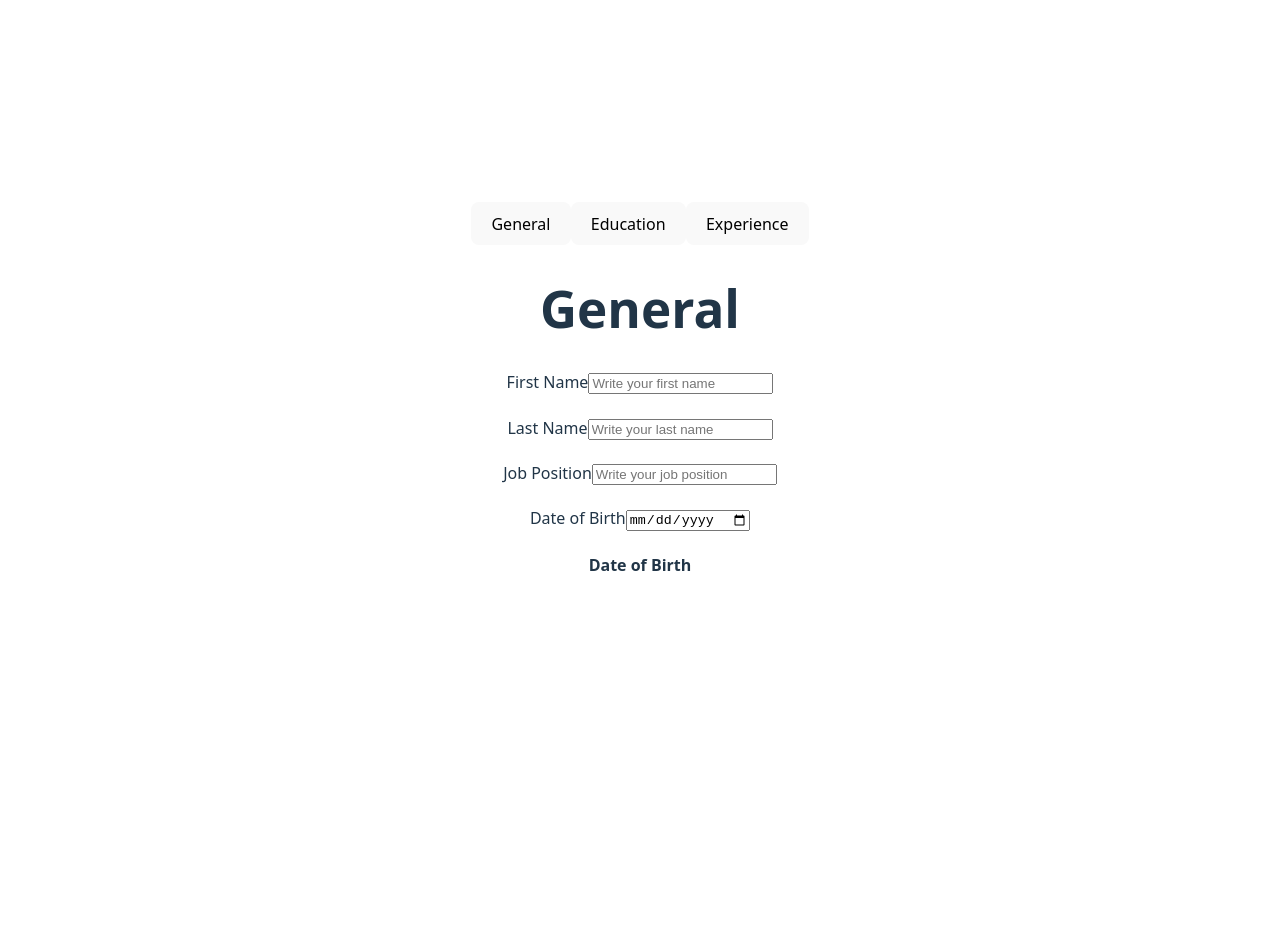
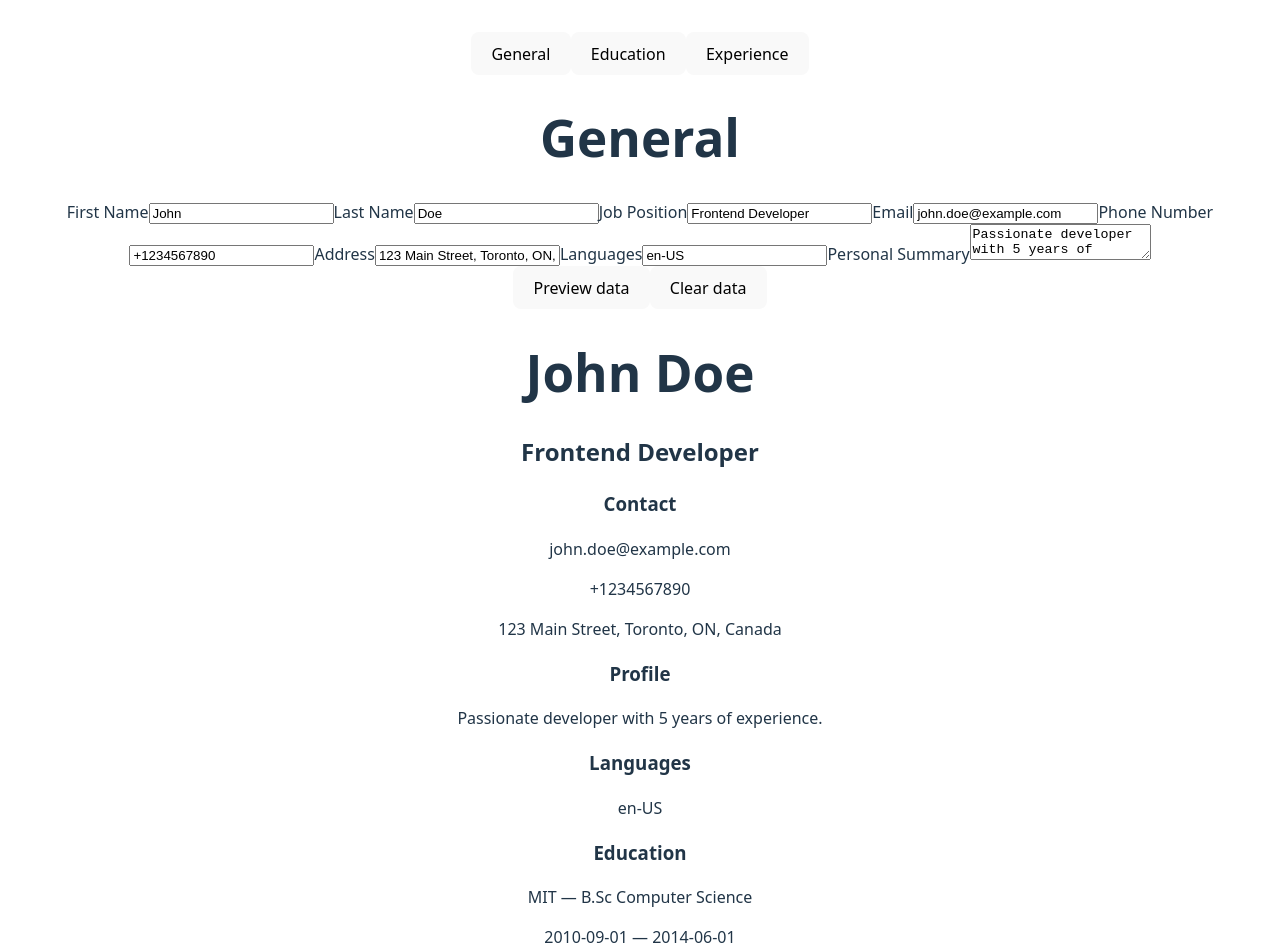
Before and after one commit to alinakotlovets/CV-Application, a React (Vite) app: page / in a window 1280 px wide. Shown: the top 952 px of the page. Before the commit the page ends 800 px from the top, so only its background shows below. Built offline with nearby package versions, Linux system fonts and the light colour scheme.

Commit message:
add preview cv and option to clear it

```diff
--- a/src/App.jsx
+++ b/src/App.jsx
@@ -1,55 +1,253 @@
-import {useState} from 'react'
+import React, {useState} from 'react';
 import './App.css'
 
-function SectionBox({title, sectionKey}) {
-    const [inputValue, setInputValue] = useState({
-        general: {firstName: "", lastName: "", jobPosition: "", DateOfBirth: "Date of Birth"},
-        education: {school: "", title: "", dateFrom: "From", dateTo: "To", isActive: "false"},
-        experience: {company: "", position: "", tasks: "", dateFrom: "", dateTo: ""}
-    })
+
+function ButtonsClearAddData({setData}) {
+    const previewData = () => {
+        let previewObject = {
+            general: {
+                firstName: "John",
+                lastName: "Doe",
+                jobPosition: "Frontend Developer",
+                email: "john.doe@example.com",
+                phoneNumber: "+1234567890",
+                address: "123 Main Street, Toronto, ON, Canada",
+                language: "en-US",
+                personalSummary: "Passionate developer with 5 years of experience."
+            },
+            education: {
+                school: "MIT",
+                title: "B.Sc Computer Science",
+                dateFrom: "2010-09-01",
+                dateTo: "2014-06-01",
+                isActive: false
+            },
+            experience: {
+                company: "Google",
+                position: "Software Engineer",
+                tasks: "Developed web applications",
+                dateFrom: "2015-01-01",
+                dateTo: "2020-12-31"
+            }
+
+        }
+        setData(previewObject);
+    }
+
+    const clearData = () => {
+        let clearObject = {
+            general: {
+                firstName: "",
+                lastName: "",
+                jobPosition: "",
+                email: "",
+                phoneNumber: "",
+                address: "",
+                language: "",
+                personalSummary: ""
+            },
+            education: {
+                school: "",
+                title: "",
+                dateFrom: "",
+                dateTo: "",
+                isActive: false
+            },
+            experience: {
+                company: "",
+                position: "",
+                tasks: "",
+                dateFrom: "",
+                dateTo: ""
+            }
+
+        }
+        setData(clearObject);
+
+    }
+    return (
+        <div>
+            <button onClick={previewData}>Preview data</button>
+            <button onClick={clearData}>Clear data</button>
+        </div>
+    )
+}
+
+function Preview({data}) {
+    const renderSchoolTitle = (edu) => {
+        if (!edu.school && !edu.title) return null;
+        return (
+            <p>
+                {edu.school} — {edu.title}
+            </p>
+        );
+    };
+
+    const renderEducationData = (edu) => {
+        if (!edu.dateFrom && !edu.dateTo) return null;
+        return (
+            <p>
+                {edu.dateFrom} — {edu.isActive ? "Current" : edu.dateTo}
+            </p>
+        )
+    }
+
+    const renderExperienceCompany = (exp) => {
+        if (!exp.company && !exp.position) return null;
+        return (
+            <p>{exp.company} — {exp.position}</p>
+        )
+    }
+
+    const renderExperienceData = (expDat) => {
+        if (!expDat.dateFrom && !expDat.dateTo) return null;
+        return (
+            <p>{expDat.dateFrom} — {expDat.dateTo}</p>
+        )
+    }
+
+    return (
+        <div className="preview">
+            <div>
+                <h1>{data.general.firstName} {data.general.lastName}</h1>
+                <h2>{data.general.jobPosition}</h2>
+            </div>
+            <div>
+                <h3>Contact</h3>
+                <p>{data.general.email}</p>
+                <p>{data.general.phoneNumber}</p>
+                <p>{data.general.address}</p>
+            </div>
+            <div>
+                <h3>Profile</h3>
+                <p>{data.general.personalSummary}</p>
+            </div>
+            <div>
+                <h3>Languages</h3>
+                <p>{data.general.language}</p>
+            </div>
+            <div>
+                <h3>Education</h3>
+                {renderSchoolTitle(data.education)}
+                {renderEducationData(data.education)}
+            </div>
+            <div>
+                <h3>Experience</h3>
+                {renderExperienceCompany(data.experience)}
+                {renderExperienceData(data.experience)}
+                <p>{data.experience.tasks}</p>
+            </div>
+        </div>
+    )
+}
+
+function SectionBox({title, sectionKey, inputValue, placeholders, setInputValue}) {
     const onChange = (e, key) => {
         const value = e.target.type === 'checkbox' ? e.target.checked : e.target.value;
         const updatedSection = {...inputValue[sectionKey], [key]: value};
         setInputValue({...inputValue, [sectionKey]: updatedSection});
-    }
-    const placeholders = {
-        general: {
-            firstName: "First Name",
-            lastName: "Last Name",
-            jobPosition: "Job Position",
-            DateOfBirth: "Date of Birth"
-        },
-        education: {school: "School", title: "Title", dateFrom: "From", dateTo: "To", isActive: "Current"},
-        experience: {company: "Company", position: "Position", tasks: "Tasks", dateFrom: "From", dateTo: "To"}
     }
 
     return (
         <>
             <h1>{title}</h1>
             {
-                Object.keys(inputValue[sectionKey]).map((key) => (
-                        <>
-                            <label htmlFor={key}>{placeholders[sectionKey][key]}</label>
-                            {key === "DateOfBirth" || key === "date" || key === "dateFrom" || key === "dateTo"
-                                ? (<input id={key} type="date" key={key} onChange={(e) => onChange(e, key)}
-                                          value={inputValue[sectionKey][key]}/>)
-                                : key === "isActive"
-                                    ? (<input id={key} type="checkbox" onChange={(e) => onChange(e, key)}
-                                              checked={inputValue[sectionKey][key]}
-                                              key={key}/>)
-                                    : (<input id={key} type="text" key={key} onChange={(e) => onChange(e, key)}
-                                              value={inputValue[sectionKey][key]}
-                                              placeholder={"Write your " + placeholders[sectionKey][key].toLowerCase()}/>)}
+                Object.keys(inputValue[sectionKey]).map((key) => {
+                        const hideDateTo = sectionKey === "education" && inputValue[sectionKey].isActive && key === "dateTo";
+                        const isCheckbox = key === "isActive";
+                        const isDateField = ["DateOfBirth", "dateFrom", "dateTo"].includes(key);
+                        const isTextArea = key === "personalSummary";
 
-                            <h4>{inputValue[sectionKey][key]}</h4>
-                        </>
-                    )
+                        return (
+                            <>
+                                {hideDateTo ? null : (
+                                    <>
+                                        <label htmlFor={key}>{placeholders[sectionKey][key]}</label>
+                                        {isDateField ? (
+                                            <input id={key} type="date" value={inputValue[sectionKey][key]}
+                                                   onChange={(e) => onChange(e, key)}/>
+                                        ) : isCheckbox ? (
+                                            <input id={key} type="checkbox" checked={inputValue[sectionKey][key]}
+                                                   onChange={(e) => onChange(e, key)}/>
+                                        ) : isTextArea ? (
+                                                <textarea id={key} value={inputValue[sectionKey][key]}
+                                                          placeholder={"Write your " + placeholders[sectionKey][key].toLowerCase()}
+                                                          onChange={(e) => onChange(e, key)}></textarea>)
+                                            : (
+                                                <input
+                                                    id={key}
+                                                    type="text"
+                                                    value={inputValue[sectionKey][key]}
+                                                    placeholder={"Write your " + placeholders[sectionKey][key].toLowerCase()}
+                                                    onChange={(e) => onChange(e, key)}
+                                                />
+                                            )}
+                                    </>
+                                )}
+                            </>
+
+                        )
+                    }
                 )}
         </>
     )
 }
 
 function App() {
+    const [inputValue, setInputValue] = useState({
+        general: {
+            firstName: "John",
+            lastName: "Doe",
+            jobPosition: "Frontend Developer",
+            email: "john.doe@example.com",
+            phoneNumber: "+1234567890",
+            address: "123 Main Street, Toronto, ON, Canada",
+            language: "en-US",
+            personalSummary: "Passionate developer with 5 years of experience."
+        },
+        education:
+            {
+                school: "MIT",
+                title: "B.Sc Computer Science",
+                dateFrom: "2010-09-01",
+                dateTo: "2014-06-01",
+                isActive: false
+            },
+        experience: {
+            company: "Google",
+            position: "Software Engineer",
+            tasks: "Developed web applications",
+            dateFrom: "2015-01-01",
+            dateTo: "2020-12-31"
+        }
+    })
+
+    const placeholders = {
+        general: {
+            firstName: "First Name",
+            lastName: "Last Name",
+            jobPosition: "Job Position",
+            email: "Email",
+            phoneNumber: "Phone Number",
+            address: "Address",
+            language: "Languages",
+            personalSummary: "Personal Summary"
+        },
+        education: {
+            school: "School name",
+            title: "Degree",
+            dateFrom: "Start Date",
+            dateTo: "End Date",
+            isActive: "Current"
+        },
+        experience: {
+            company: "Company Name",
+            position: "Position",
+            tasks: "Skills",
+            dateFrom: "Start Date",
+            dateTo: "End Date"
+        }
+    }
     const sections = [
         {key: "general", title: "General"},
         {key: "education", title: "Education"},
@@ -67,7 +265,11 @@ function App() {
             ))
             }
             <SectionBox title={sections.find(section => section.key === currentSection).title}
-                        sectionKey={currentSection}/>
+                        sectionKey={currentSection} inputValue={inputValue} placeholders={placeholders}
+                        setInputValue={setInputValue}/>
+            <ButtonsClearAddData setData={setInputValue}/>
+            <Preview data={inputValue} sectionKey={currentSection}/>
+
         </>
     )
 }
```
